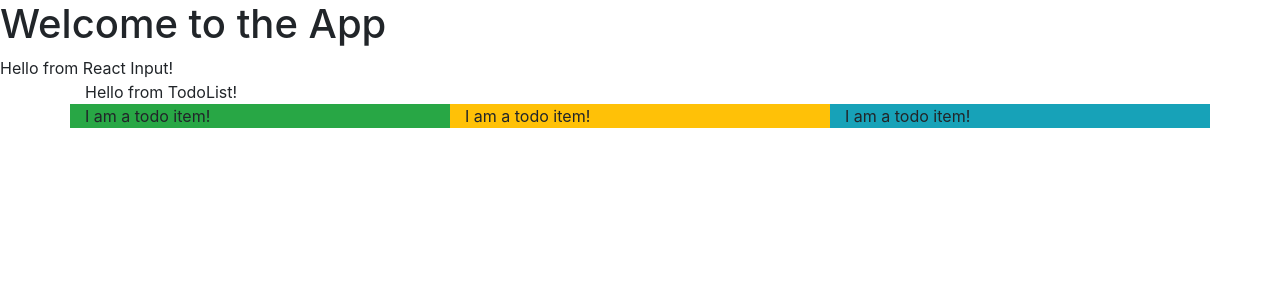
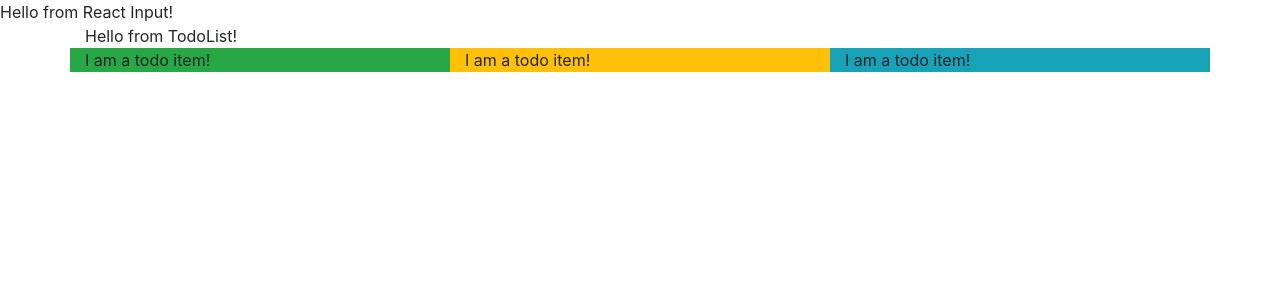
Before and after one commit to reallyusefulengine/todolist, a React (Create React App) app: page / in a window 1280 px wide. Shown: the top 300 px of the page. Built offline with nearby package versions, Linux system fonts and the light colour scheme.

Commit message:
updated app

```diff
--- a/src/App.js
+++ b/src/App.js
@@ -5,7 +5,6 @@ import TodoInput from "./components/TodoInput";
 function App() {
   return (
     <section>
-      <h1>Welcome to the App</h1>
       <TodoInput />
       <TodoList />
     </section>
```
